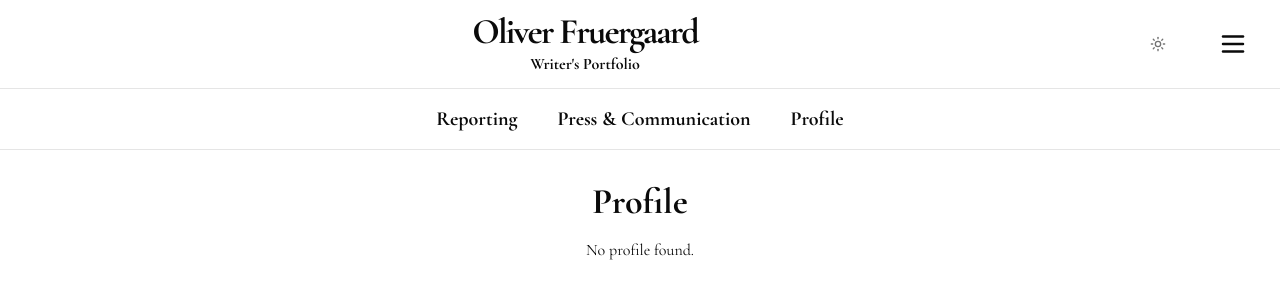
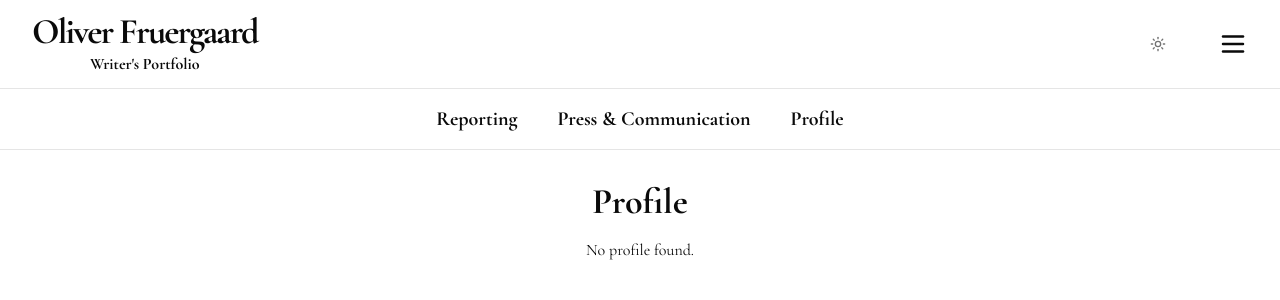
Before and after one commit to ofgaard/writer-portfolio, a Next.js app: page /profile in a window 1280 px wide. Shown: the top 300 px of the page. Built offline with nearby package versions, Linux system fonts and the light colour scheme; no server answers; the database is empty.

Commit message:
fix header layout in dekstop view

```diff
--- a/components/site/header/header.tsx
+++ b/components/site/header/header.tsx
@@ -10,9 +10,9 @@ const Header = () => {
     return (
 
         <header className="sticky top-0 z-50 bg-background flex items-center justify-between py-3 px-8 border-b">
-            <div className="flex flex-col items-center flex-1">
+            <div className="flex flex-col">
             <Link href="/home" className={`text-4xl font-bold tracking-tighter ${cormorantGaramond.className}`}>Oliver Fruergaard</Link>
-            <p className="font-bold hidden md:block">Writer&apos;s Portfolio</p>
+            <p className="font-bold hidden md:block text-center">Writer&apos;s Portfolio</p>
 </div>
             <div className="flex gap-10 items-center">
             <ThemeSwitcher />
```
